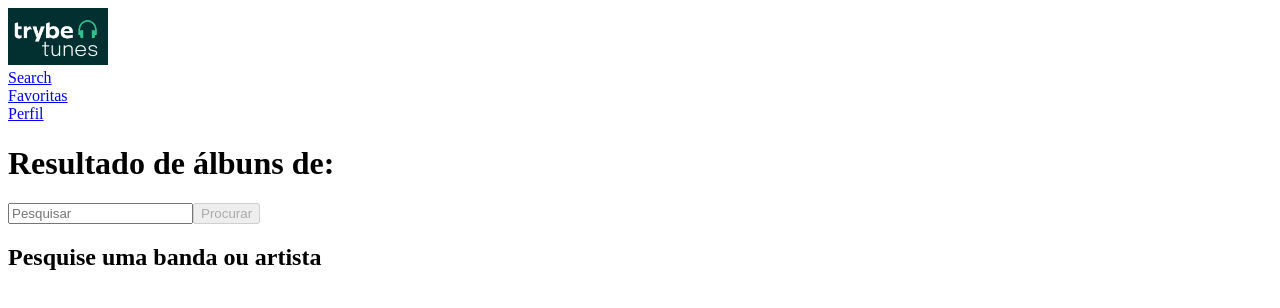
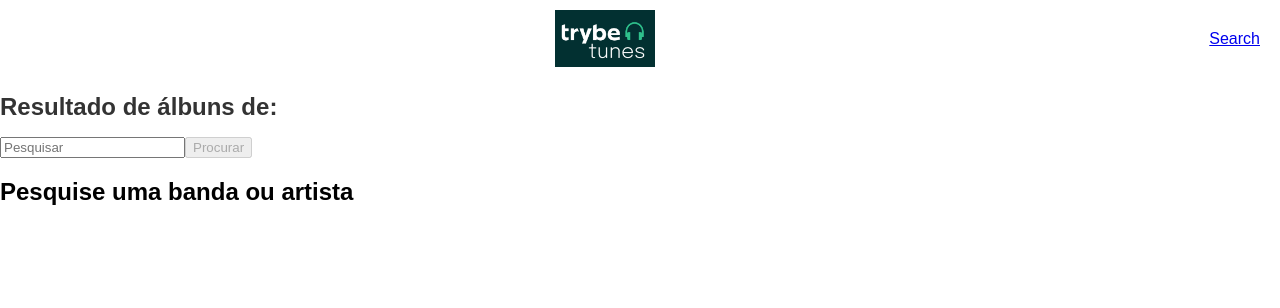
Before and after one commit to cafe51/Type-Tunes, a React (Create React App) app: page /search in a window 1280 px wide. Shown: the top 308 px of the page. Built offline with nearby package versions, Linux system fonts and the light colour scheme.

Commit message:
Menu lateral adicionado

```diff
--- a/package.json
+++ b/package.json
@@ -11,6 +11,7 @@
     "react-dom": "^18.2.0",
     "react-router-dom": "6.3.0",
     "react-scripts": "5.0.1",
+    "styled-components": "^6.0.0-rc.3",
     "web-vitals": "^2.1.4"
   },
   "scripts": {
--- a/src/components/Header.tsx
+++ b/src/components/Header.tsx
@@ -1,20 +1,59 @@
+/* eslint-disable @typescript-eslint/ban-types */
 import React from 'react';
 import { Link } from 'react-router-dom';
+import styled from 'styled-components';
 import { getUser } from '../services/userAPI';
 import Loading from './Loading';
 import logo from '../images/logo.png';
 import { headerStateType } from '../types';
+// import { IdefaultUser } from '../interfaces';
 
-class Header extends React.Component {
-  state: headerStateType = {
+// Aqui criamos os componentes estilizados
+const HeaderWrapper = styled.header`
+  display: flex;
+  justify-content: space-between;
+  align-items: center;
+  padding: 10px;
+`;
+
+const HeaderLogo = styled.img`
+  width: 100px;
+`;
+
+const UserName = styled.div`
+  cursor: pointer;
+`;
+
+const NavMenu = styled.nav`
+  display: none;
+  position: absolute;
+  left: 0;
+  top: 60px;
+  width: 200px;
+  height: 100%;
+  background: #f0f0f0;
+`;
+
+const NavLink = styled(Link)`
+  display: block;
+  padding: 10px;
+`;
+
+interface HeaderState extends headerStateType {
+  isMenuOpen: boolean;
+}
+
+class Header extends React.Component<{}, HeaderState> {
+  state: HeaderState = {
     user: null,
     loading: false,
+    isMenuOpen: false,
   };
 
   componentDidMount() {
     this.setState({ loading: true },
       async () => {
-        const user = await getUser();
+        const user: any = await getUser();
         this.setState({
           loading: false,
           user,
@@ -22,42 +61,41 @@ class Header extends React.Component {
       });
   }
 
+  handleUserNameClick = () => {
+    this.setState(prevState => ({
+      isMenuOpen: !prevState.isMenuOpen
+    }));
+  };
+
   render() {
-    const { user, loading } = this.state;
+
+    const { user, loading, isMenuOpen } = this.state;
 
     const saudação = (
       loading
         ? <Loading />
         : (
-          <div data-testid="header-user-name">
+          <UserName data-testid="header-user-name" onClick={this.handleUserNameClick}>
             { user ? user.name : 'Usuário não encontrado' }
-          </div>
+          </UserName>
         ));
 
     return (
-      <header data-testid="header-component">
-        <div>
-          <img alt="logo" src={ logo } style={ { width: '100px' } }/>
-        </div>
+      <HeaderWrapper data-testid="header-component">
         {saudação}
-        <nav>
-          <Link data-testid="link-to-search" to="/search">
-            <div>
-              Search
-            </div>
-          </Link>
-          <Link data-testid="link-to-favorites" to="/favorites">
-            <div>
-              Favoritas
-            </div>
-          </Link>
-          <Link data-testid="link-to-profile" to="/profile">
-            <div>
-              Perfil
-            </div>
-          </Link>
-        </nav>
-      </header>
+        <HeaderLogo alt="logo" src={logo} />
+        <NavLink data-testid="link-to-search" to="/search">
+          Search
+        </NavLink>
+        <NavMenu style={{ display: isMenuOpen ? 'block' : 'none' }}>
+          <NavLink data-testid="link-to-favorites" to="/favorites">
+            Favoritas
+          </NavLink>
+          <NavLink data-testid="link-to-profile" to="/profile">
+            Perfil
+          </NavLink>
+        </NavMenu>
+      </HeaderWrapper>
     );
   }
 }
--- a/src/index.tsx
+++ b/src/index.tsx
@@ -3,6 +3,22 @@ import { BrowserRouter } from 'react-router-dom';
 import ReactDOM from 'react-dom/client';
 import App from './App';
 import reportWebVitals from './reportWebVitals';
+import { createGlobalStyle } from 'styled-components';
+
+const GlobalStyle = createGlobalStyle`
+  body {
+    margin: 0;
+    padding: 0;
+    font-family: Arial, sans-serif;
+  }
+
+  h1 {
+    color: #333;
+    font-size: 24px;
+    font-weight: bold;
+  }
+
+`;
 
 const root = ReactDOM.createRoot(
   document.getElementById('root') as HTMLElement
@@ -10,12 +26,10 @@ const root = ReactDOM.createRoot(
 root.render(
   <React.StrictMode>
     <BrowserRouter>
+      <GlobalStyle />
       <App />
     </BrowserRouter>
   </React.StrictMode>
 );
 
-// If you want to start measuring performance in your app, pass a function
-// to log results (for example: reportWebVitals(console.log))
-// or send to an analytics endpoint. Learn more: https://bit.ly/CRA-vitals
 reportWebVitals();
```
Also changed, not shown: 1 other file (tests, documents, lock files or other folders).
